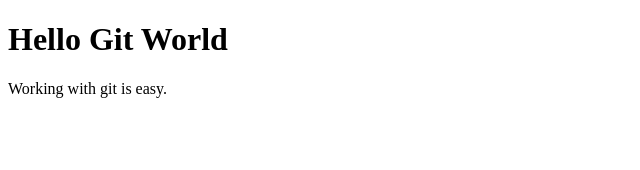
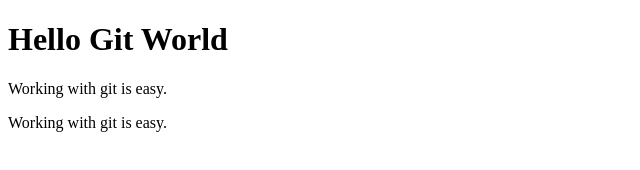
Before and after one commit to newmind95/GitGitHubLecture, a plain HTML site: page index.html in a window 1280 px wide. Shown: the whole page, without its empty margins (0-640 px from the left). Drawn offline with Linux system fonts and the light colour scheme.

Commit message:
Update index.html

```diff
--- a/index.html
+++ b/index.html
@@ -5,4 +5,8 @@
     <div>
         <p>Working with git is easy.</p>
     </div>
+
+    <div>
+        <p>Working with git is easy.</p>
+    </div>
 </html>
```
